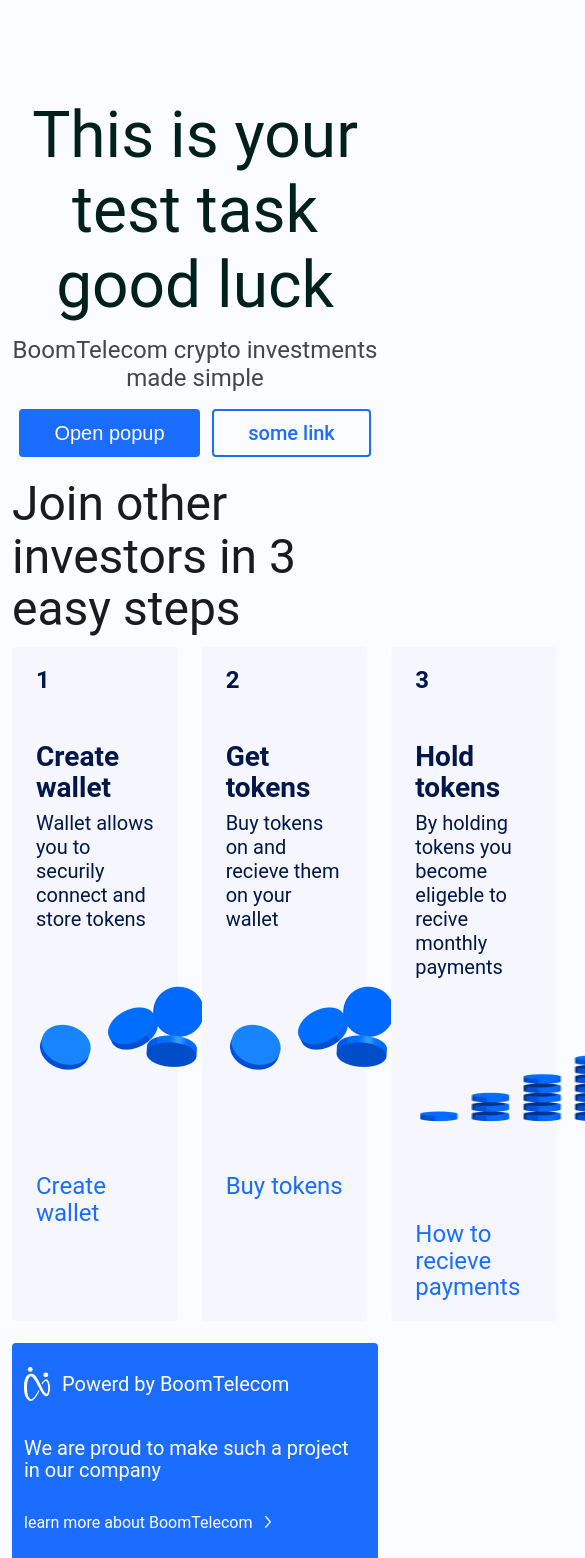
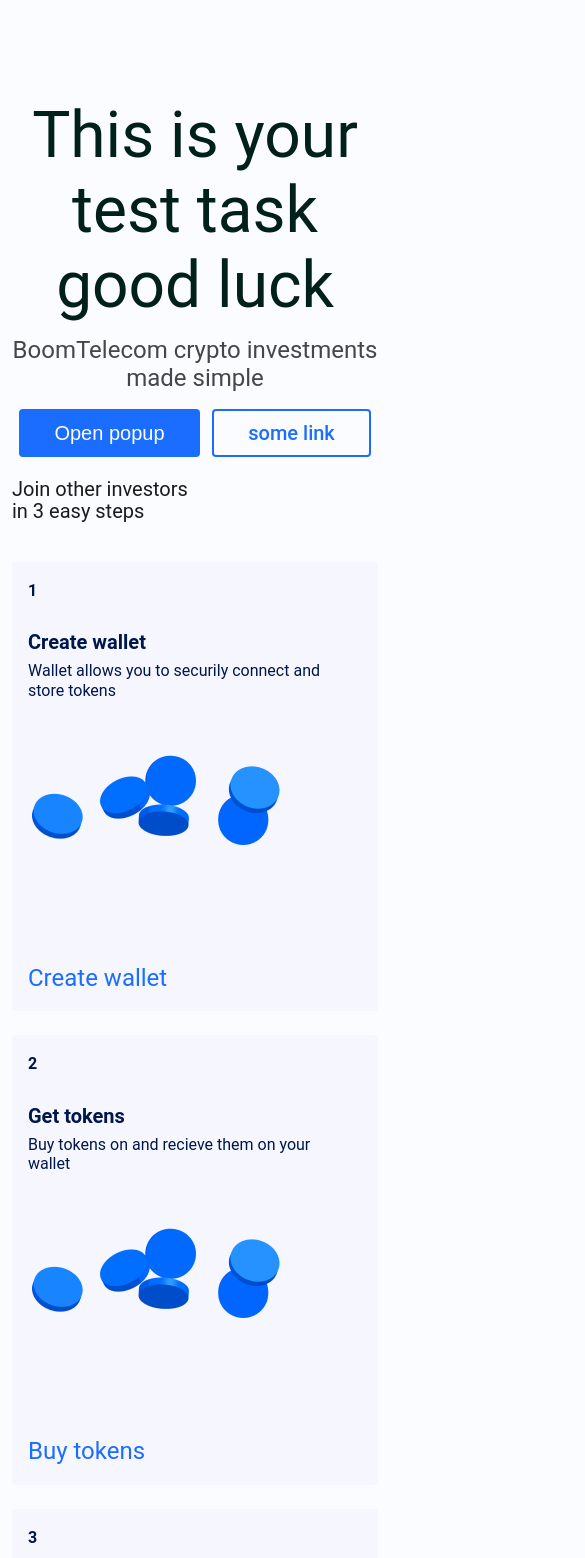
Before and after one commit to nklazuta/test-project, a React (Create React App) app: page / in a window 390 px wide. Shown: the top 1558 px of the page, 585 px wide, since content can reach past the window. Built offline with nearby package versions, Linux system fonts and the light colour scheme.

Commit message:
feat: добавить стили компоненту Steps

```diff
--- a/src/components/Steps/Steps.css
+++ b/src/components/Steps/Steps.css
@@ -3,14 +3,14 @@
 }
 
 .steps__title {
-  max-width: 435px;
+  width: 435px;
   font-style: normal;
   font-weight: 400;
   font-size: 48px;
   line-height: 1.1;
   color: #1b1b1f;
   margin: 0;
-  padding-bottom: 3.08%;
+  padding-bottom: 40px;
 }
 
 .steps__cards {
@@ -20,7 +20,6 @@
   padding: 0;
   margin: 0;
 }
-
 
 .steps__card {
   width: 32.15%;
@@ -35,7 +34,7 @@
   font-weight: 700;
   font-size: 24px;
   line-height: 1.1;
-  color: #00174C;
+  color: #00174c;
   margin: 0;
   padding-bottom: 48px;
 }
@@ -45,7 +44,7 @@
   font-weight: 700;
   font-size: 28px;
   line-height: 1.1;
-  color: #00174C;
+  color: #00174c;
   margin: 0;
   padding-bottom: 8px;
 }
@@ -56,7 +55,7 @@
   font-weight: 400;
   font-size: 20px;
   line-height: 1.2;
-  color: #00174C;
+  color: #00174c;
   margin: 0;
   padding-bottom: 55px;
 }
@@ -66,9 +65,14 @@
 }
 
 .steps__card-photo {
-  width: 255px;
-  height: 91px;
+  width: 100%;
+  max-width: 255px;
   padding-bottom: 92px;
+}
+
+.steps__card-photo_type_piles {
+  max-width: 195px;
+  padding: 0 0 82px 30px;
 }
 
 .steps__card-link {
@@ -76,7 +80,7 @@
   font-weight: 400;
   font-size: 24px;
   line-height: 1.1;
-  color: #1B6DFF;
+  color: #1b6dff;
   margin: 0;
   cursor: pointer;
   transition: opacity 0.5s ease;
@@ -85,3 +89,80 @@
 .steps__card-link:hover {
   opacity: 0.8;
 }
+
+@media screen and (max-width: 1150px) {
+  .steps {
+    padding-bottom: 16.74%;
+  }
+
+  .steps__title {
+    width: 326px;
+    font-size: 36px;
+  }
+
+  .steps__card {
+    width: 31.52%;
+    padding: 20px 16px;
+  }
+
+  .steps__card-photo {
+    padding-bottom: 115px;
+  }
+
+  .steps__card-photo_type_piles {
+    padding-bottom: 84px;
+  }
+}
+
+@media screen and (max-width: 885px) {
+  .steps__title {
+    width: 255px;
+    font-size: 28px;
+  }
+
+  .steps__card-number {
+    font-size: 16px;
+    padding-bottom: 32px;
+  }
+
+  .steps__card-title {
+    font-size: 20px;
+  }
+
+  .steps__card-text {
+    font-size: 16px;
+  }
+
+  .steps__card-photo_type_piles {
+    padding-left: 0;
+  }
+}
+
+@media screen and (max-width: 700px) {
+  .steps {
+    max-width: 418px;
+    margin: 0 auto;
+    padding-bottom: 80px;
+  }
+
+  .steps__cards {
+    flex-direction: column;
+    align-items: center;
+  }
+
+  .steps__card {
+    width: 100%;
+    box-sizing: border-box;
+  }
+
+  .steps__card-photo_type_piles {
+    padding: 0 0 67px 30px;
+  }
+}
+
+@media screen and (max-width: 500px) {
+  .steps__title {
+    width: 181px;
+    font-size: 20px;
+  }
+}
--- a/src/components/Steps/Steps.js
+++ b/src/components/Steps/Steps.js
@@ -34,7 +34,7 @@ function Steps() {
           <p className="steps__card-text">
             By holding tokens you become eligeble to recive monthly payments
           </p>
-          <img className="steps__card-photo" src={piles} alt="Blue coins" />
+          <img className="steps__card-photo steps__card-photo_type_piles" src={piles} alt="Blue coins" />
           <p className="steps__card-link">How to recieve payments</p>
         </li>
       </ul>
```
